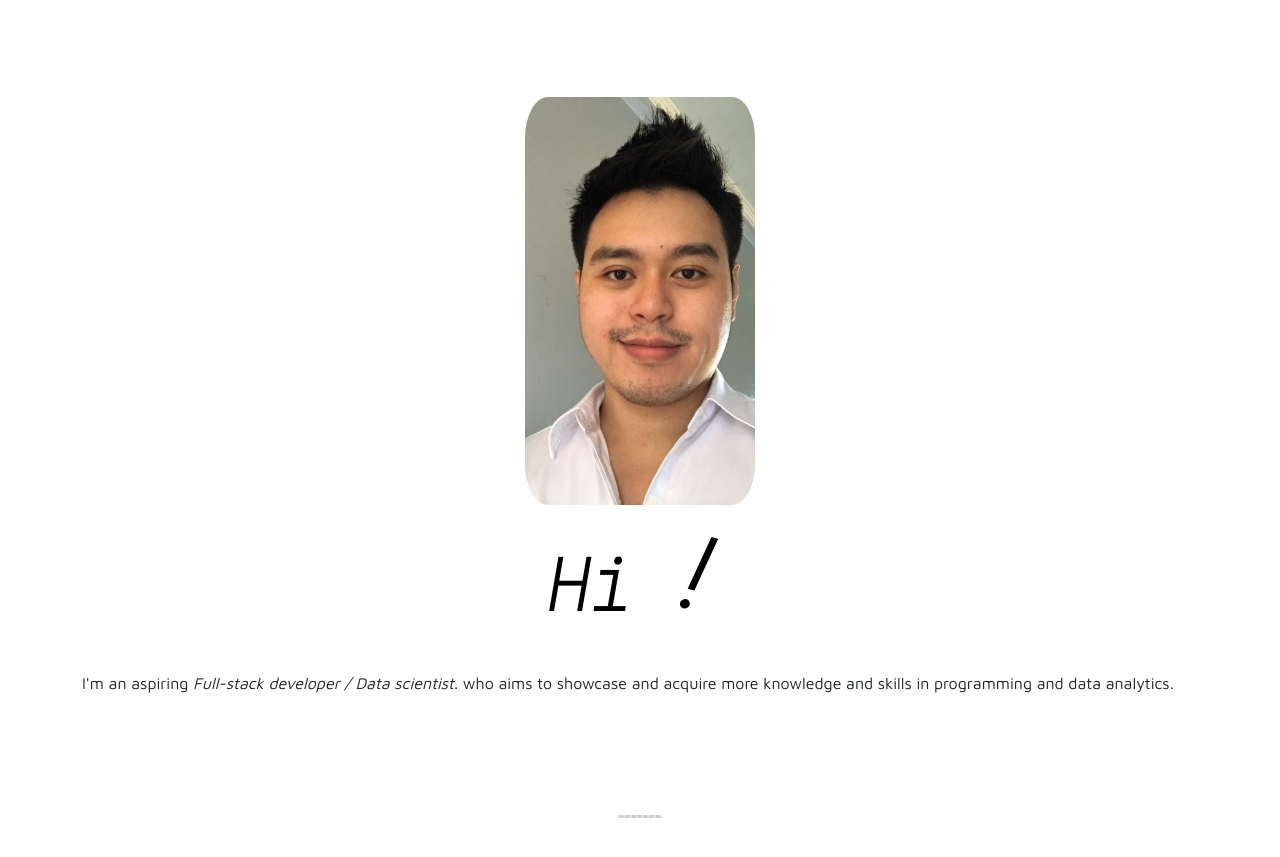
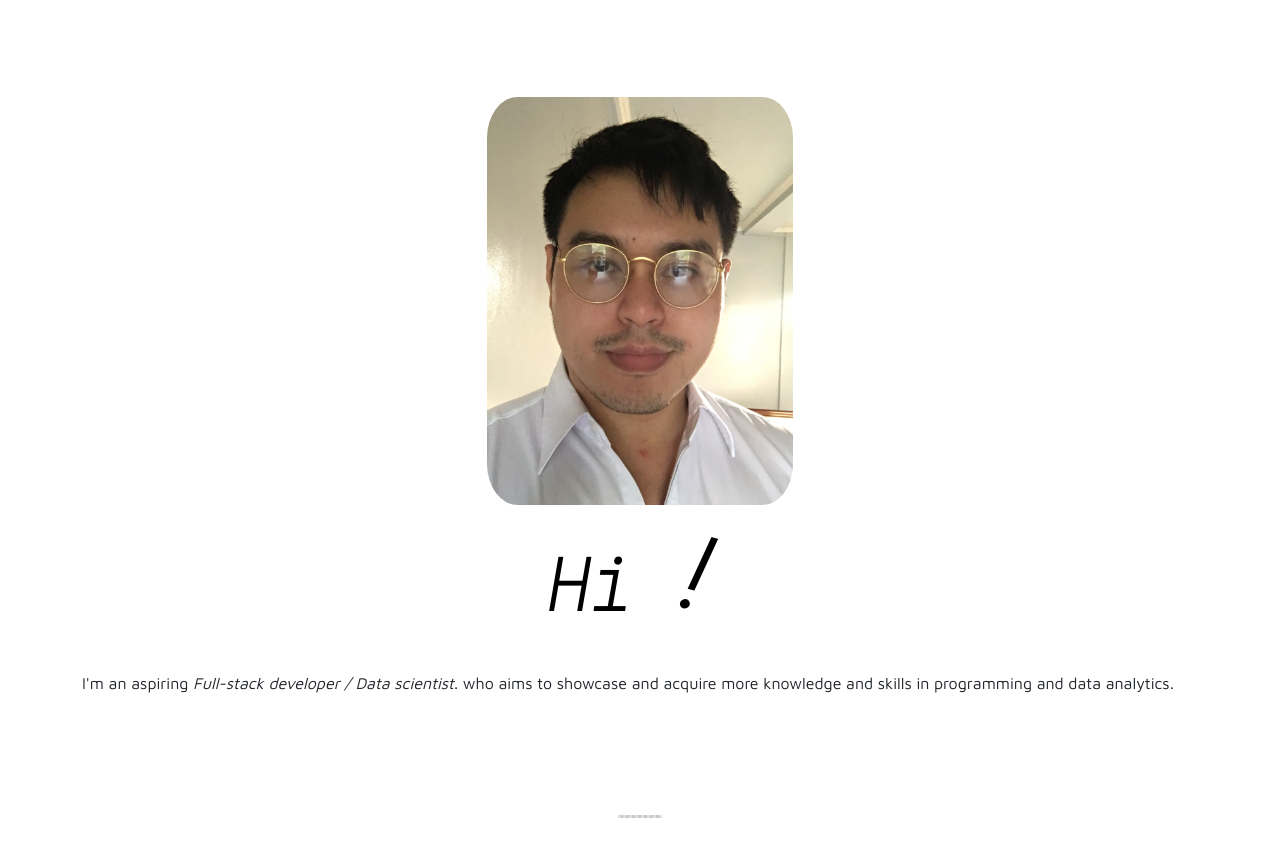
Before and after one commit to patricksayao/css_website, a plain HTML site: page index.html in a window 1280 px wide. Shown: the part 909-1766 px from the top of the page. Drawn offline with nearby package versions, Linux system fonts and the light colour scheme; a web font is replaced by a local one.

Commit message:
Update index.html

```diff
--- a/index.html
+++ b/index.html
@@ -62,7 +62,7 @@
   <div class="container middle-container" id="about">
     <div class="profile">
       <div class="col-12">
-        <img class="me_pic" src="images/me2.jpg" alt="pats-img">
+        <img class="me_pic" src="images/me6.jpg" alt="pats-img">
       </div>
       <div class="col-12">
         <h2 class="ml8">
```
